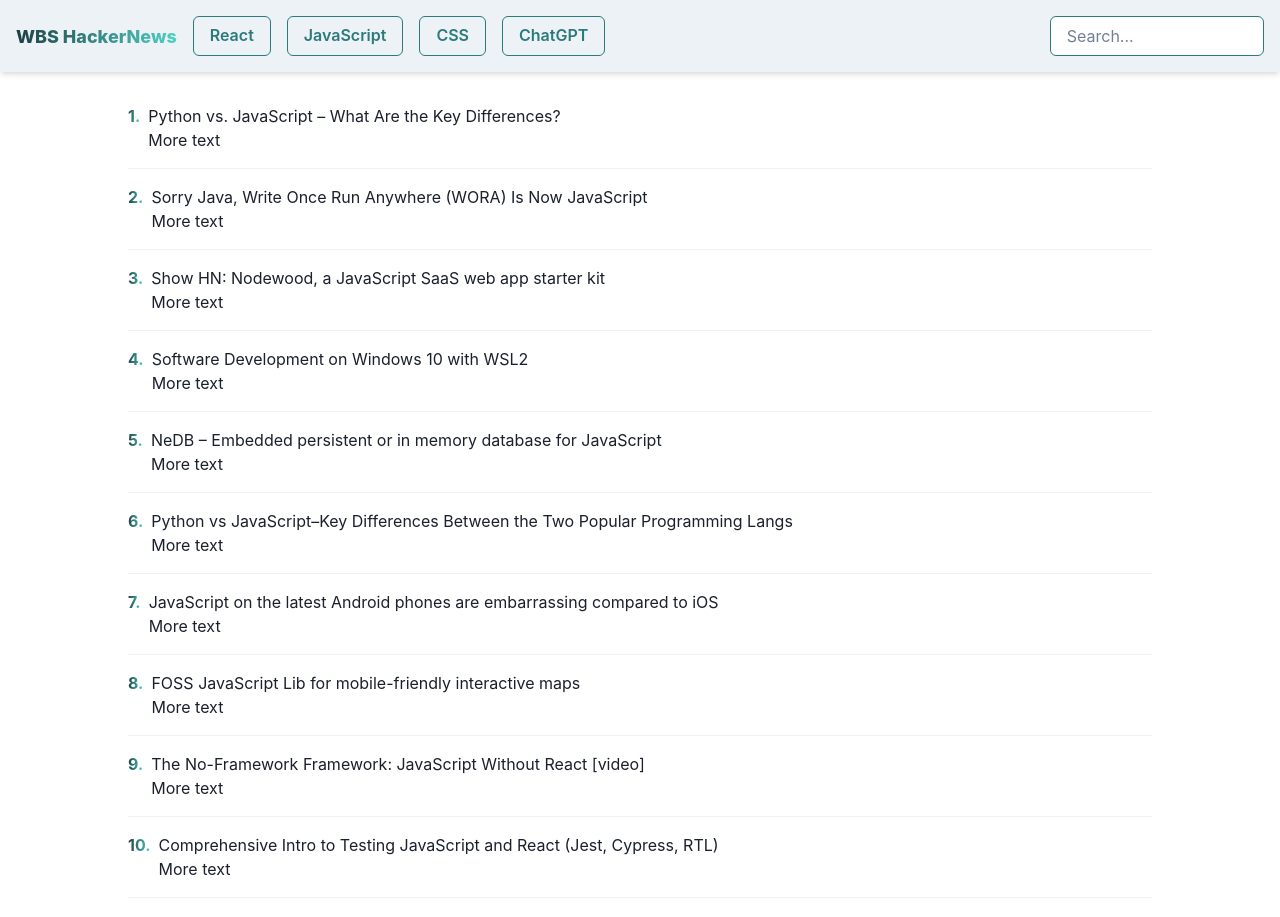
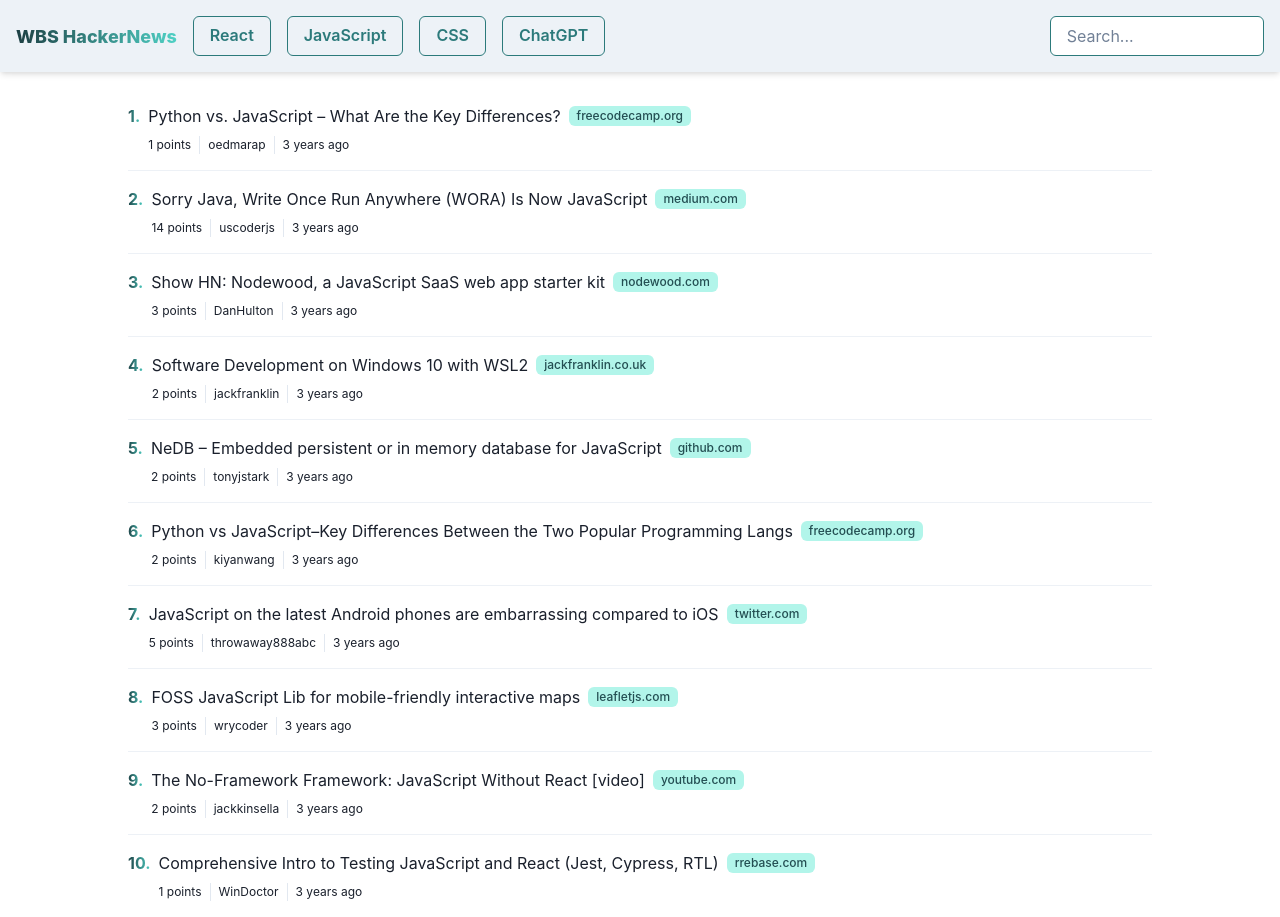
Before and after one commit to vijayavalluri/WBS-HackerNews, a React (Vite) app: page / in a window 1280 px wide. Shown: the top 917 px of the page. Built offline with nearby package versions, Linux system fonts and the light colour scheme.

Commit message:
First UI change pass done

```diff
--- a/package.json
+++ b/package.json
@@ -14,7 +14,9 @@
     "@chakra-ui/react": "^2.8.0",
     "@emotion/react": "^11.11.1",
     "@emotion/styled": "^11.11.0",
+    "dayjs": "^1.11.9",
     "framer-motion": "^10.15.0",
+    "html-react-parser": "^4.2.0",
     "react": "^18.2.0",
     "react-dom": "^18.2.0"
   },
--- a/src/components/Navigation.jsx
+++ b/src/components/Navigation.jsx
@@ -12,13 +12,14 @@
   Input,
   Text,
 } from "@chakra-ui/react";
-import { HamburgerIcon } from "@chakra-ui/icons";
+import { HamburgerIcon, CloseIcon } from "@chakra-ui/icons";
 import { useState } from "react";
 
 const Navigation = ({ handleSearchChange }) => {
   // state and derived variables
-  const [mobileNavDisplay, setMobileNavDisplay] = useState("none");
+  const [navIsOpen, setNavIsOpen] = useState(false);
   const [searchBarValue, setSearchBarValue] = useState("");
+  const mobileNavDisplay = navIsOpen ? "flex" : "none";
   const navShadow = mobileNavDisplay === "none" ? "md" : ["none", "none", "md", "md"];
 
   // colors for lazyness
@@ -31,12 +32,6 @@
     { title: "CSS", searchTerm: "CSS" },
     { title: "ChatGPT", searchTerm: "ChatGPT" },
   ];
-
-  // toggle mobile nav visibility on / off
-  const toggleMobileNav = () => {
-    const toggleTo = mobileNavDisplay === "none" ? "flex" : "none";
-    setMobileNavDisplay(toggleTo);
-  };
 
   // handle change of searchTearm
   const handleSearchTopicChange = (topic) => {
@@ -136,11 +131,11 @@
 
         {/* Mobile - Hamburger Button */}
         <IconButton
-          icon={<HamburgerIcon />}
+          icon={navIsOpen ? <CloseIcon /> : <HamburgerIcon />}
           size="lg"
           mr={2}
           display={["flex", "flex", "none", "none"]}
-          onClick={toggleMobileNav}
+          onClick={() => setNavIsOpen((prev) => !prev)}
           margin="0"
           colorScheme="teal"
         />
--- a/src/components/NewsItem.jsx
+++ b/src/components/NewsItem.jsx
@@ -1,14 +1,122 @@
-import { Flex } from "@chakra-ui/react";
+import {
+  Box,
+  Button,
+  Flex,
+  Link,
+  Modal,
+  ModalBody,
+  ModalCloseButton,
+  ModalContent,
+  ModalFooter,
+  ModalHeader,
+  ModalOverlay,
+  Stack,
+  StackDivider,
+  Tag,
+  Text,
+  useDisclosure,
+} from "@chakra-ui/react";
+import parse from "html-react-parser";
+import dayjs from "dayjs";
+import relativeTime from "dayjs/plugin/relativeTime";
+import utc from "dayjs/plugin/utc";
+import timezone from "dayjs/plugin/timezone";
 
 /* eslint-disable react/prop-types */
 const NewsItem = ({ newsItem }) => {
+  // state
+  const { isOpen, onOpen, onClose } = useDisclosure();
+
+  // simple function to get tld from url
+  const getTld = (url) => {
+    if (!url) return "";
+
+    // every website should be using https:// by now (hopefully...)
+    let tld = url.replace("https://", "");
+    tld = tld.replace("www.", "");
+    tld = tld.slice(0, tld.indexOf("/"));
+
+    return tld;
+  };
+
+  // get time since post creation
+  const getTimeAgo = (createdAt) => {
+    // https://day.js.org/
+    dayjs.extend(relativeTime);
+    dayjs.extend(utc);
+    dayjs.extend(timezone);
+
+    dayjs.tz.setDefault(dayjs.tz.guess());
+    const created = dayjs(createdAt);
+
+    return created.fromNow();
+  };
+
   return (
-    <Flex flexDirection="column">
-      <a href={newsItem.url} target="_blank" rel="noreferrer">
-        {newsItem.title}
-      </a>
-      <p>More text</p>
-    </Flex>
+    <>
+      <Flex flexDirection="column" w="100%">
+        {/* Title & Tag */}
+        <Stack direction={["column", "column", "row", "row"]} alignItems="center">
+          {/* External Link */}
+          {newsItem.url && (
+            <Link href={newsItem.url} alignSelf="flex-start" isExternal>
+              {newsItem.title}
+            </Link>
+          )}
+          {/* Open Modal Link */}
+          {!newsItem.url && (
+            <Link onClick={onOpen} alignSelf="flex-start">
+              {newsItem.title}
+            </Link>
+          )}
+
+          {/* External Link TLD Tag */}
+          {newsItem.url && (
+            <Tag
+              size="sm"
+              w={["100%", "100%", "fit-content", "fit-content"]}
+              colorScheme="teal"
+              justifyContent="center"
+            >
+              {getTld(newsItem.url)}
+            </Tag>
+          )}
+          {/* Modal Open Story Tag */}
+          {!newsItem.url && (
+            <Tag
+              size="sm"
+              w={["100%", "100%", "fit-content", "fit-content"]}
+              colorScheme="gray"
+              justifyContent="center"
+            >
+              Show
+            </Tag>
+          )}
+        </Stack>
+
+        {/* 2nd row */}
+        <Stack direction="row" fontSize="xs" divider={<StackDivider />} marginTop=".5rem">
+          <Text>{newsItem.points} points</Text>
+          <Text>{newsItem.author}</Text>
+          <Text>{getTimeAgo(newsItem.created_at)}</Text>
+        </Stack>
+      </Flex>
+
+      {/* Story Text Modal */}
+      <Modal isOpen={isOpen} onClose={onClose} size={["full", "full", "xl", "xl"]}>
+        <ModalOverlay />
+        <ModalContent>
+          <ModalHeader>{newsItem.title}</ModalHeader>
+          <ModalCloseButton />
+          <ModalBody>{newsItem.story_text && parse(newsItem.story_text)}</ModalBody>
+          <ModalFooter>
+            <Button onClick={onClose} colorScheme="teal">
+              Close
+            </Button>
+          </ModalFooter>
+        </ModalContent>
+      </Modal>
+    </>
   );
 };
 
--- a/src/components/NewsList.jsx
+++ b/src/components/NewsList.jsx
@@ -3,7 +3,7 @@
 import NewsItem from "./NewsItem";
 import { Fragment } from "react";
 
-const NewsList = ({ newsList }) => {
+const NewsList = ({ newsList, numberOffset = 0 }) => {
   return (
     <Flex marginY={["1rem", "1rem", "2rem", "2rem"]} paddingX={["1rem", "1rem", "0", "0"]} justifyContent="center">
       <Flex flexDirection="column" w={["100%", "100%", "80%", "80%"]} gap="1rem">
@@ -12,7 +12,9 @@
           newsList.map((item, i) => (
             <Fragment key={item.objectID}>
               <Flex gap=".5rem" justifyContent="flex-start">
-                <Text fontWeight="bold" bgGradient="linear(to-l, #4FD1C5, #1D4044 )" bgClip="text">{`${i + 1}.`}</Text>
+                <Text fontWeight="bold" bgGradient="linear(to-l, #4FD1C5, #1D4044 )" bgClip="text">{`${
+                  numberOffset + i + 1
+                }.`}</Text>
                 <NewsItem newsItem={item} />
               </Flex>
               {i < newsList.length - 1 && <Divider zIndex="-1" />}
```
Also changed, not shown: 1 other file (tests, documents, lock files or other folders).
